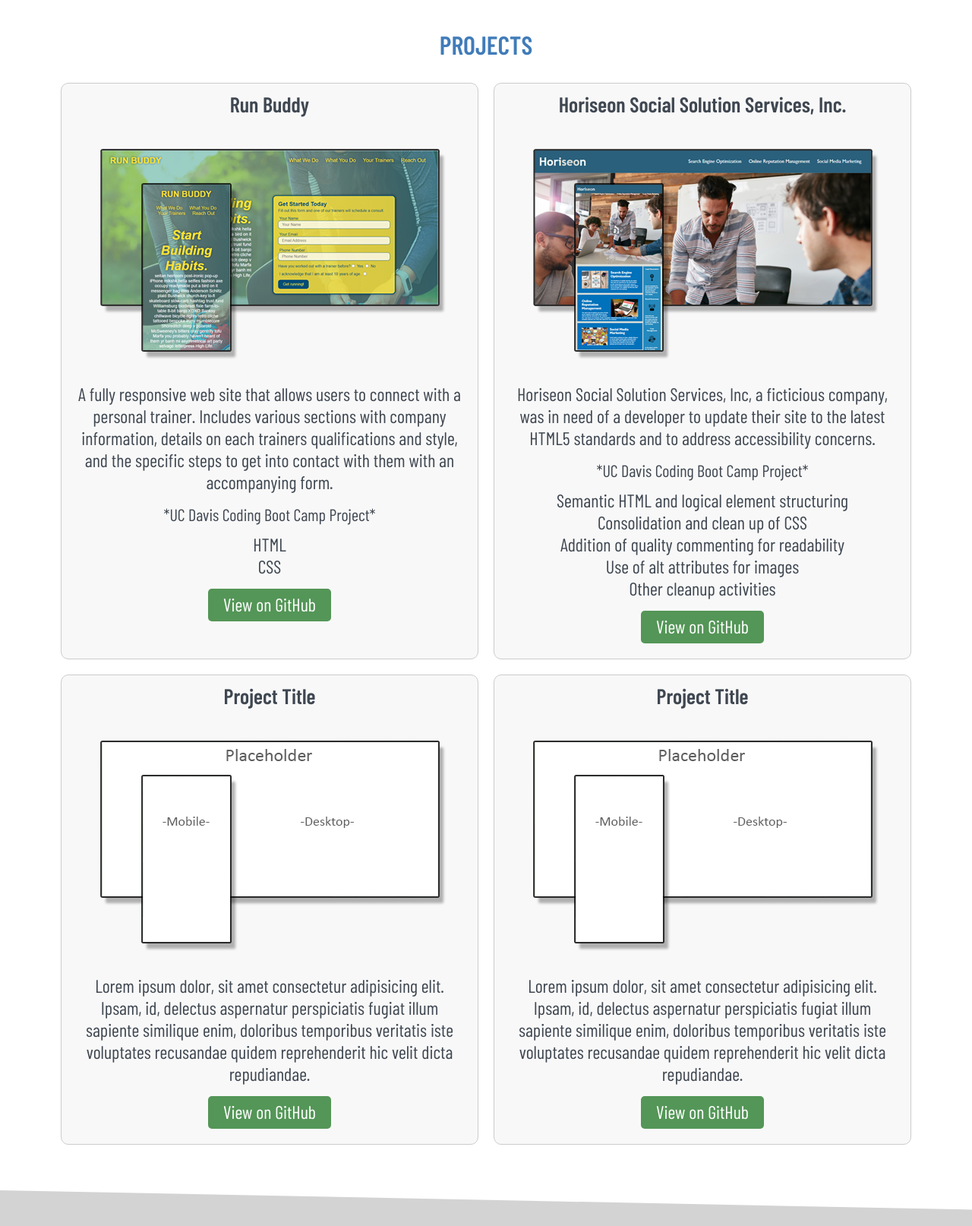
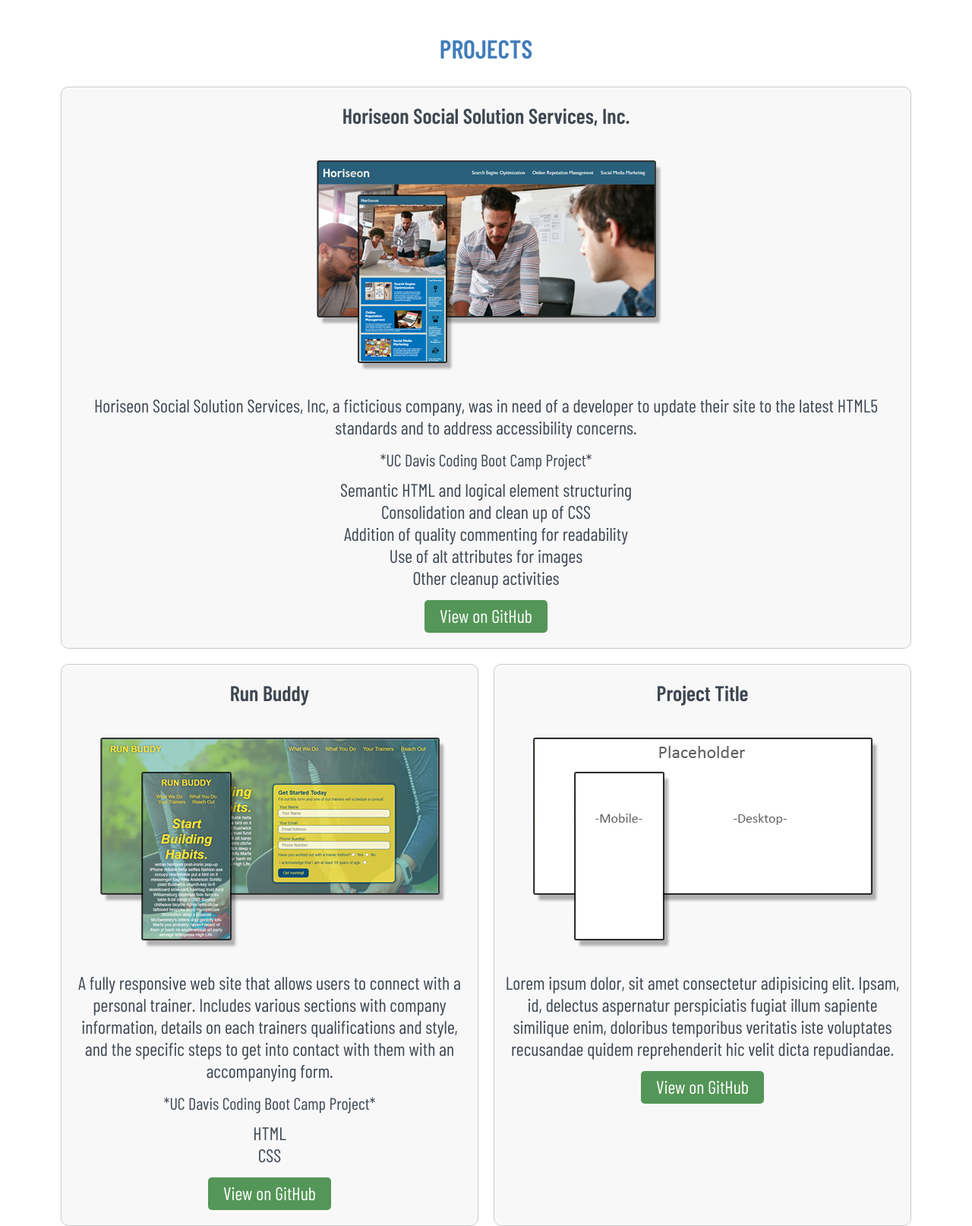
Before and after one commit to JonMooney/portfolio, a plain HTML site: page index.html in a window 1280 px wide. Shown: the part 960-2574 px from the top of the page at 76% size. Drawn offline with nearby package versions, Linux system fonts and the light colour scheme; a web font is replaced by a local one.

Commit message:
Cleaned up margins and padding, adjusted media queries

```diff
--- a/assets/css/style.css
+++ b/assets/css/style.css
@@ -24,6 +24,7 @@ body{
     /* color: #292e31; */
     color: var(--main-font-color);
     -webkit-font-smoothing: antialiased;
+    padding-bottom:50px;
 }
 
 .center{text-align:center;}
@@ -48,12 +49,13 @@ a:hover{
 section{
     max-width:1200px;
     margin:0 auto;
+    padding:10px 30px;
 }
 
 .row{
     width:100%;
     /* margin-top:15px; */
-    padding: 40px 10px;
+    padding: 40px 0;
     z-index:0;
 }
 
@@ -85,6 +87,7 @@ header{
     text-align:right;
     padding:5px 30px;
     position: -webkit-sticky;
+    line-height:1.4;
 }
 
 header h1{
@@ -181,11 +184,6 @@ nav ul li a:hover{
 
 .headshot img{margin-left:-15px;}
 
-section{
-    padding:10px 30px;
-}
-
-
 .content p{
     margin-top:15px;
 }
@@ -202,9 +200,13 @@ section{
     margin-top:20px;
 }
 
+.flex-container:first-of-type{
+    flex: 1 0 98%;
+}
+
 .flex-container{
     flex: 1 0 48%;
-    padding:10px 15px 20px 15px;
+    padding:20px 10px;
     margin:10px;
     border:1px solid #CCC;
     background-color:#f8f8f8;
@@ -219,6 +221,9 @@ section{
     margin:15px 30px;
 }
 
+.skill-container p{
+    margin-top:5px;
+}
 
 .devicon{
     font-size:75px;
@@ -269,7 +274,7 @@ section{
 
 .ul-resume{
     list-style-type:none;
-    margin-top:10px;
+    margin:10px 0 0 25px;
 }
 .ul-resume li{
     max-width:900px;
@@ -382,6 +387,14 @@ textarea::-webkit-input-placeholder, .contact-form input[type="text"]::-webkit-i
         text-align:center;
     } */
 
+    section{
+        padding:10px 20px;
+    }
+
+    .flex-container:first-of-type, .flex-container{
+        flex: 1 0 100%;
+    }
+
     .heading{
         text-align:center;
     }
@@ -396,9 +409,10 @@ textarea::-webkit-input-placeholder, .contact-form input[type="text"]::-webkit-i
 
   /*Mobile Phone*/
   @media (max-width: 575px) {
+
+
     header nav ul{
         width: 100%;
         justify-content: center;
     }
-
   }
--- a/index.html
+++ b/index.html
@@ -77,27 +77,6 @@
 
             <div class="flex-box">
                 <div class="flex-container">
-                    <h3>Run Buddy</h3>
-
-                    <img src="./assets/images/run-buddy.png" alt="Run buddy project screenshots">
-
-                    <p>
-                        A fully responsive web site that allows users to connect with a personal trainer. Includes various sections with company information, details on each trainers qualifications and style, and the specific steps to get into contact with them with an accompanying form.
-                    </p>
-
-                    <p class="emph">
-                        *UC Davis Coding Boot Camp Project*
-                    </p>
-
-                    <ul>
-                        <li>HTML</li>
-                        <li>CSS</li>
-                    </ul>
-
-                    <a class="button" href="https://github.com/JonMooney/run-buddy" target="_blank">View on GitHub</a>
-                </div>
-
-                <div class="flex-container">
                     <h3>Horiseon Social Solution Services, Inc.</h3>
 
                     <img src="./assets/images/horiseon.png" alt="Horiseon accessibility project screenshots">
@@ -120,6 +99,27 @@
                     </ul>
 
                     <a class="button" href="https://github.com/JonMooney/horiseon-accessibility" target="_blank">View on GitHub</a>
+                </div>
+
+                <div class="flex-container">
+                    <h3>Run Buddy</h3>
+
+                    <img src="./assets/images/run-buddy.png" alt="Run buddy project screenshots">
+
+                    <p>
+                        A fully responsive web site that allows users to connect with a personal trainer. Includes various sections with company information, details on each trainers qualifications and style, and the specific steps to get into contact with them with an accompanying form.
+                    </p>
+
+                    <p class="emph">
+                        *UC Davis Coding Boot Camp Project*
+                    </p>
+
+                    <ul>
+                        <li>HTML</li>
+                        <li>CSS</li>
+                    </ul>
+
+                    <a class="button" href="https://github.com/JonMooney/run-buddy" target="_blank">View on GitHub</a>
                 </div>
 
                 <div class="flex-container">
@@ -147,8 +147,6 @@
                 </div>
             </div>
         </section>
-
-
     </div>
 
     <a name="skills"></a>
@@ -225,10 +223,7 @@
                     <img class="skill-icon" src="./assets/images/w3c-icon.svg">
                     <p>Web Accessibility</p>
                 </div>
-
-
             </div>
-
         </section>
     </div>
 
@@ -237,8 +232,6 @@
     <div class="row">
         <section class="content">
             <div class="heading">WORK EXPERIENCE</div>
-
-            <!-- <h3>Work Experience</h3> -->
 
             <p class="work-heading">Front End Developer (February 2010 to Jul 2020)</p>
 
@@ -319,5 +312,9 @@
             <a class="button" href="javascript::void(0)">Send</a>
         </section>
     </div>
+
+    <!-- <footer>
+        Copyright &copy; 2022 Jon Mooney
+    </footer> -->
 </body>
 </html>
```
Also changed, not shown: assets/images/run-buddy-mobile.png (deleted).
